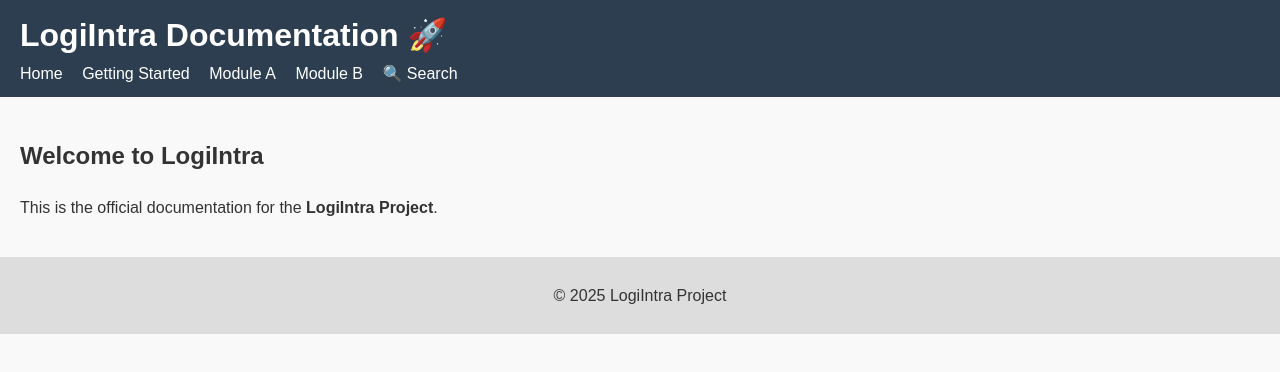
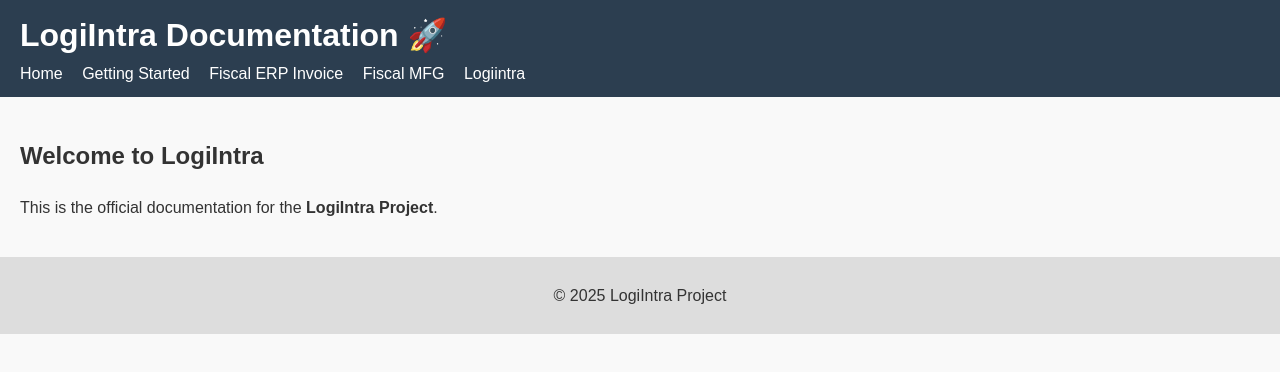
Before and after one commit to projectsisd/logiintra, a plain HTML site: page index.html in a window 1280 px wide. Drawn offline with Linux system fonts and the light colour scheme.

Commit message:
Update index.html

```diff
--- a/index.html
+++ b/index.html
@@ -11,9 +11,12 @@
     <nav>
       <a href="index.html">Home</a>
       <a href="getting-started.html">Getting Started</a>
-      <a href="module-a.html">Module A</a>
-      <a href="module-b.html">Module B</a>
-      <a href="search.html">🔍 Search</a>
+
+      <!-- Each module as its own menu -->
+      <a href="fiscal-erp-invoice.html">Fiscal ERP Invoice</a>
+      <a href="fiscal-mfg.html">Fiscal MFG</a>
+      <a href="logiintra.html">Logiintra</a>
+      <!-- keep adding others... -->
     </nav>
   </header>
 
```
